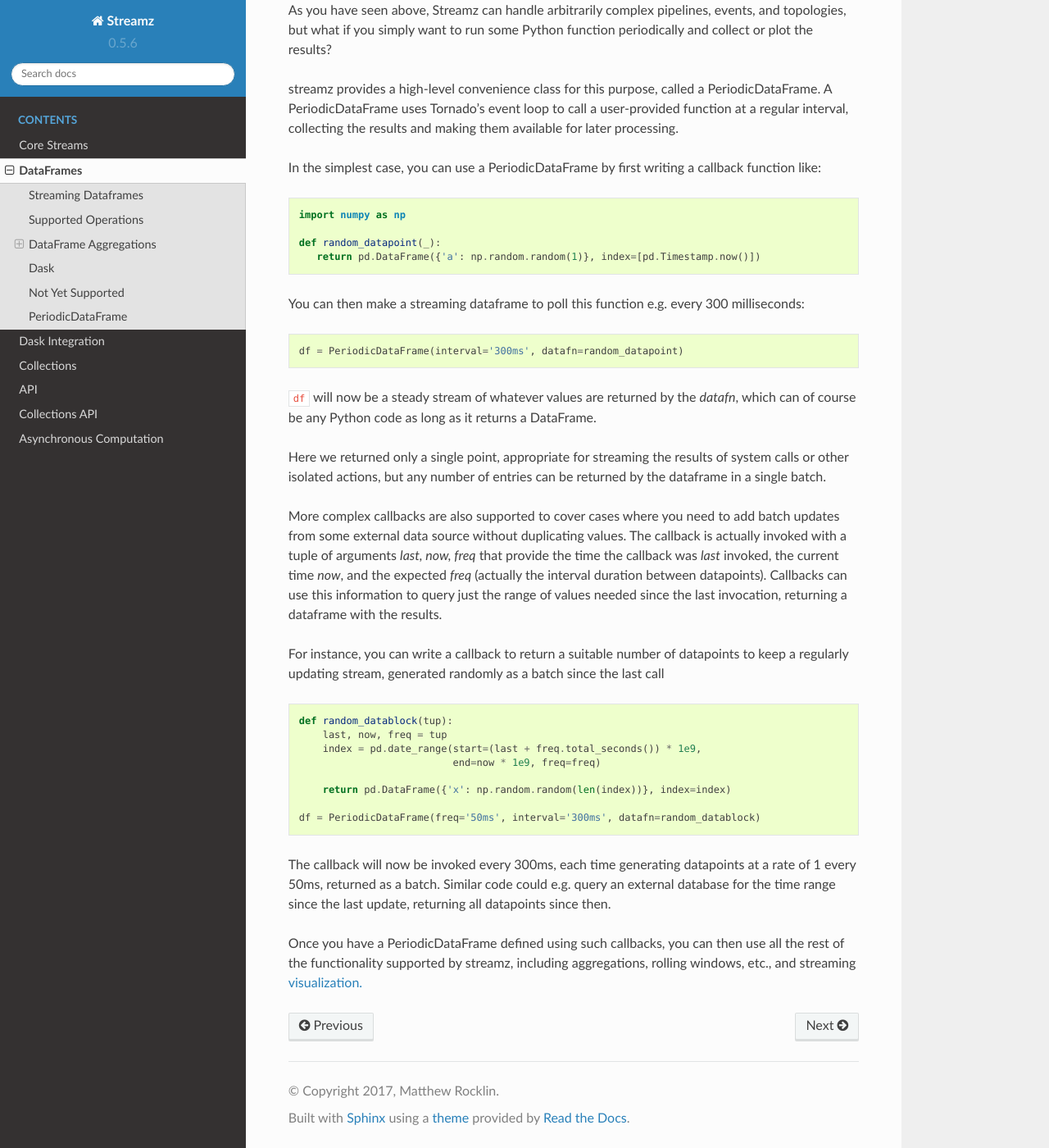
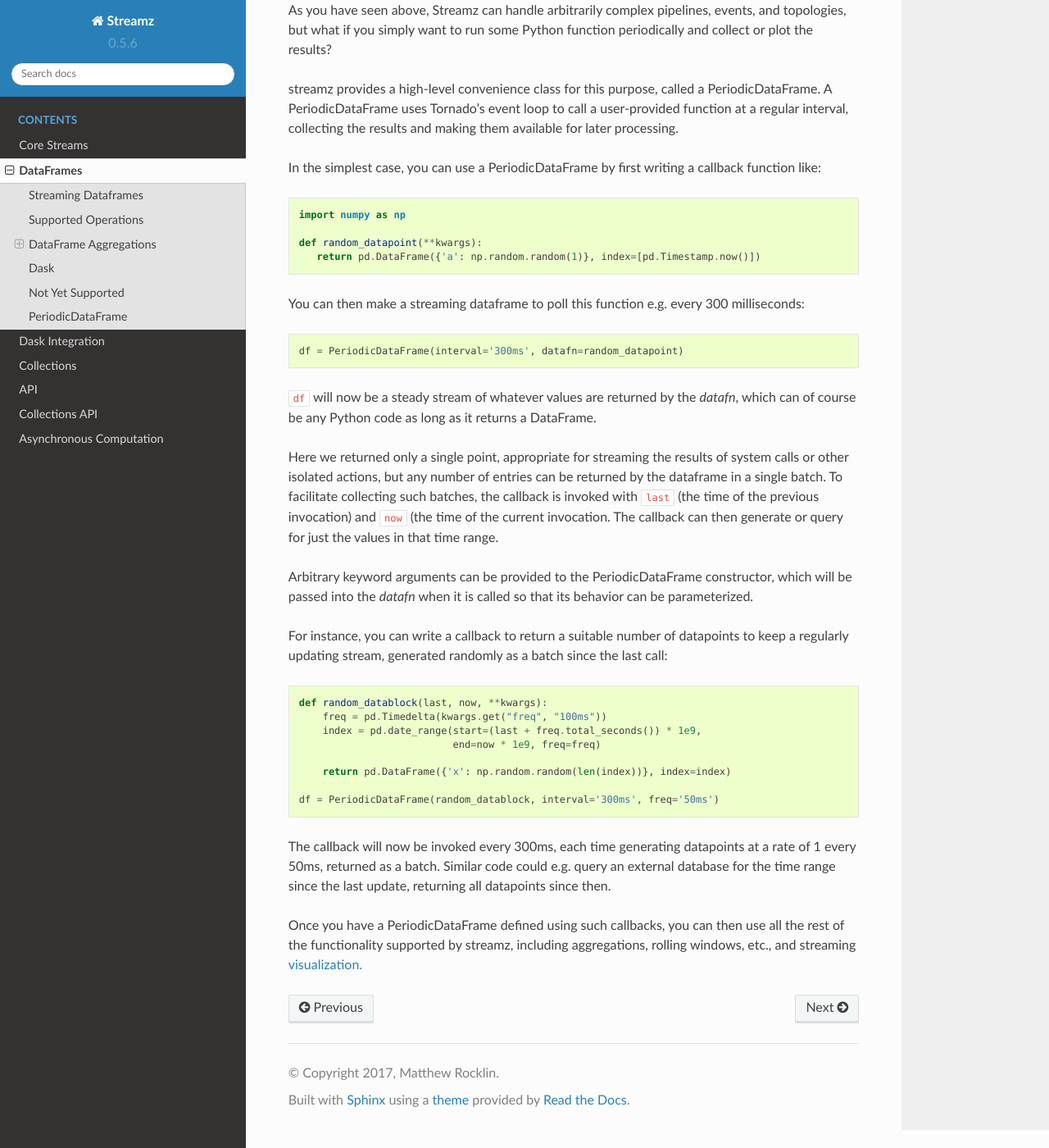
Before and after one commit to python-streamz/streamz, a Sphinx documentation site: the page built from docs/source/dataframes.rst, in a window 1280 px wide and 1400 px high, scrolled down 3497 px. Shown: the whole window at 82% size. Built offline with Sphinx 7.4.7 and the Read the Docs theme 2.0.0, drawn with Linux system fonts in a browser that asks for light colours.

Commit message:
Updated dataframe docs

```diff
--- a/docs/source/dataframes.rst
+++ b/docs/source/dataframes.rst
@@ -201,7 +201,7 @@
 
    import numpy as np
 
-   def random_datapoint(_):
+   def random_datapoint(**kwargs):
       return pd.DataFrame({'a': np.random.random(1)}, index=[pd.Timestamp.now()])
 
 You can then make a streaming dataframe to poll this function
@@ -217,31 +217,30 @@
 
 Here we returned only a single point, appropriate for streaming the
 results of system calls or other isolated actions, but any number of
-entries can be returned by the dataframe in a single batch.
+entries can be returned by the dataframe in a single batch. To
+facilitate collecting such batches, the callback is invoked with
+``last`` (the time of the previous invocation) and ``now`` (the
+time of the current invocation. The callback can then generate or
+query for just the values in that time range.
 
-More complex callbacks are also supported to cover cases where you
-need to add batch updates from some external data source without
-duplicating values. The callback is actually invoked with a tuple of
-arguments `last, now, freq` that provide the time the callback was
-`last` invoked, the current time `now`, and the expected `freq`
-(actually the interval duration between datapoints). Callbacks can use
-this information to query just the range of values needed since the
-last invocation, returning a dataframe with the results.
+Arbitrary keyword arguments can be provided to the PeriodicDataFrame
+constructor, which will be passed into the `datafn` when it is
+called so that its behavior can be parameterized.
 
 For instance, you can write a callback to return a suitable number of
 datapoints to keep a regularly updating stream, generated randomly
-as a batch since the last call
+as a batch since the last call:
 
 .. code-block:: python
 
-   def random_datablock(tup):
-       last, now, freq = tup
+   def random_datablock(last, now, **kwargs):
+       freq = pd.Timedelta(kwargs.get("freq", "100ms"))
        index = pd.date_range(start=(last + freq.total_seconds()) * 1e9,
                              end=now * 1e9, freq=freq)
 
        return pd.DataFrame({'x': np.random.random(len(index))}, index=index)
 
-   df = PeriodicDataFrame(freq='50ms', interval='300ms', datafn=random_datablock)
+   df = PeriodicDataFrame(random_datablock, interval='300ms', freq='50ms')
 
 The callback will now be invoked every 300ms, each time generating datapoints
 at a rate of 1 every 50ms, returned as a batch. Similar code could e.g. query
```
